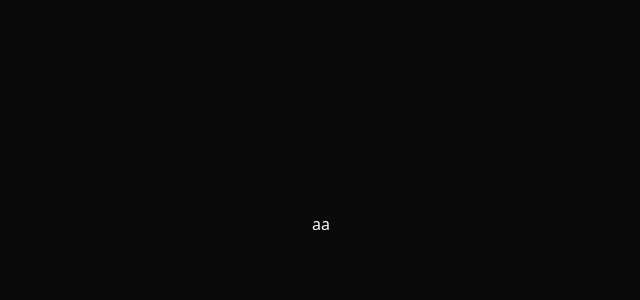
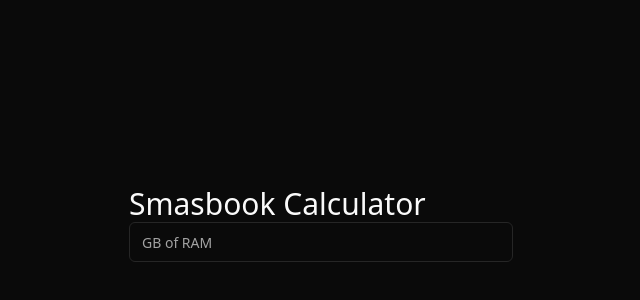
Before and after one commit to SmasnugDevelopment/Smasbook-Calculator, a SvelteKit app: page / in a window 1280 px wide. Shown: the part 176-476 px from the top of the page, without its empty margins (319-959 px from the left). Built offline with nearby package versions, Linux system fonts and the light colour scheme.

Commit message:
start adding elements

```diff
--- a/src/routes/+page.svelte
+++ b/src/routes/+page.svelte
@@ -1,3 +1,11 @@
+<script lang="ts">
+  import { Input } from "$lib/components/ui/input/index.js";
+</script>
+
 <div class="w-screen h-screen flex flex-col justify-center items-center">
-  aa
+  <div class="w-96 max-w-full">
+    <h1 class="text-3xl">Smasbook Calculator</h1>
+
+    <Input placeholder="GB of RAM" type="number" />
+  </div>
 </div>
```
